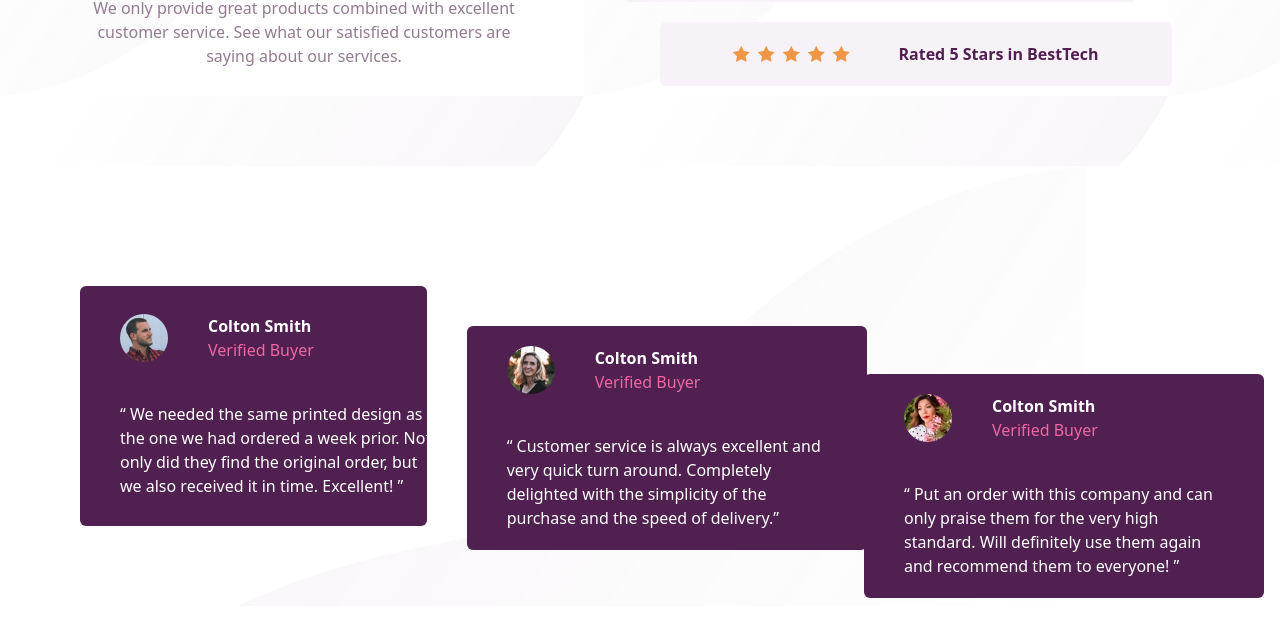
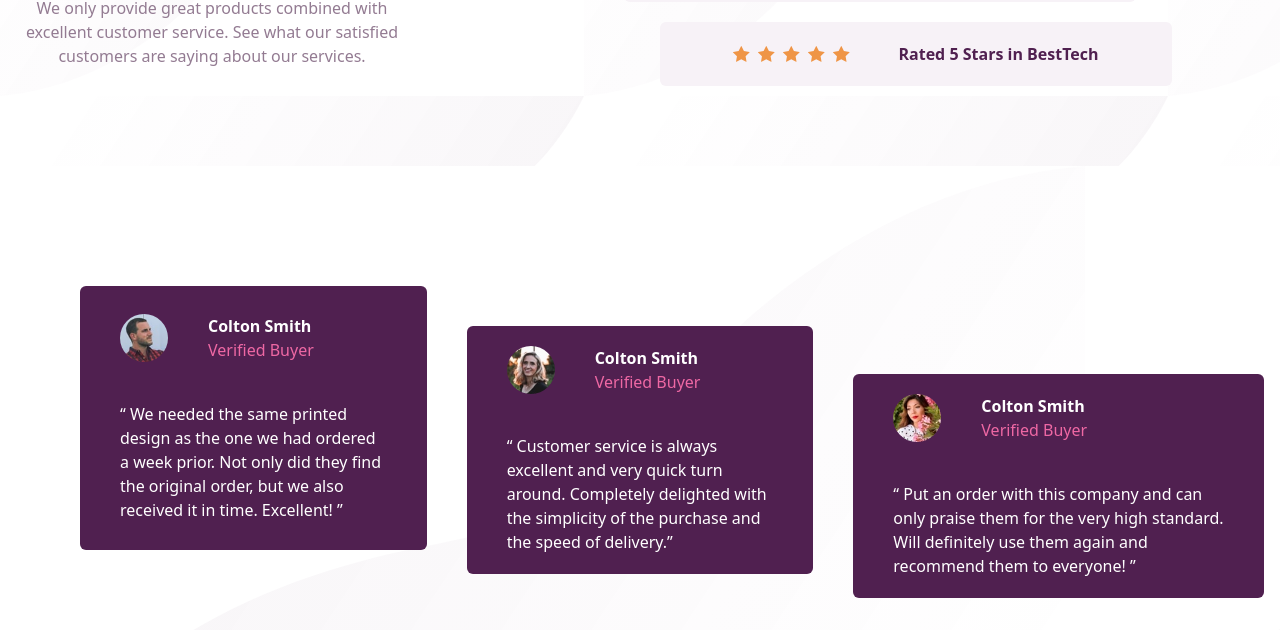
Before and after one commit to abulhussian/Social-proof-section-TWC-14, a website: page index.html in a window 1280 px wide. Shown: the part 266-896 px from the top of the page. Before the commit the page ends 872 px from the top, so only its background shows below. Drawn offline with Linux system fonts and the light colour scheme.

Commit message:
Second commit

```diff
--- a/index.html
+++ b/index.html
@@ -8,12 +8,12 @@
     <title>Social proof section</title>
   </head>
   <body class="">
-   <main class="bg-bgImageTop  grid md:grid-cols-2 grid-cols-1 justify-center items-center text-center mx-auto py-10 px-20 md:py-20">
+   <main class="bg-bgImageTop  grid md:grid-cols-2 grid-cols-1 justify-center md:items-center text-center   py-10 px-5 md:py-20 ">
     <div class="heading ">
     <!-- Heading -->
-      <h1 class="text-Magenta w-96 font-bold text-5xl">10,000+ of our users love our products</h1>
+      <h1 class="text-Magenta max-w-96 md:w-96 font-bold text-2xl md:text-5xl">10,000+ of our users love our products</h1>
       <!-- para -->
-      <p class="text-greyishMagenta max-w-md mt-5"> We only provide great products combined with excellent customer service.
+      <p class="text-greyishMagenta max-w-md  md:w-96 mt-5"> We only provide great products combined with excellent customer service.
         See what our satisfied customers are saying about our services.</p>
     </div>
     <!-- ratings -->
@@ -58,24 +58,24 @@
 
 
    </main>
-   <section class="bg-bgImageBottom grid md:grid-cols-3 grid-cols-1 px-20 md:py-20 gap-10">
+   <section class="bg-bgImageBottom grid md:grid-cols-3 grid-cols-1 px-5 md:px-20 md:py-20 gap-10">
 
     <!-- card 1 -->
-     <div class="card flex flex-col gap-10  bg-Magenta  px-10 py-7 rounded-md mt-10   ">
+     <div class="card flex flex-col gap-10 max-w-md bg-Magenta px-7 py-5 md:px-10 md:py-7 rounded-md mt-10   ">
       <div class="flex gap-10">
       <img src="./images/image-colton.jpg" alt="image-colton" class="w-12 h-12 rounded-full">
-      <div class="flex flex-col">
+      <div class="flex flex-col ">
         <h1 class="text-white font-semibold">Colton Smith</h1>
         <p class="text-pink">Verified Buyer</p>
       </div>
     </div>
     <div class="para">
-      <p class=" text-white w-80">“ We needed the same printed design as the one we had ordered a week prior. Not only did they find the original order, but we also received it in time. Excellent! ”</p>
+      <p class=" text-white max-w-xl">“ We needed the same printed design as the one we had ordered a week prior. Not only did they find the original order, but we also received it in time. Excellent! ”</p>
     </div>
      </div>
     <!-- card 2 -->
      <div class="relative">
-     <div class="card flex flex-col gap-10  bg-Magenta  px-10 py-5 rounded-md  md:absolute md:top-20 ">
+     <div class="card flex flex-col gap-10  bg-Magenta px-7 py-5 md:px-10 md:py-5 rounded-md  md:absolute md:top-20 ">
       <div class="flex gap-10">
       <img src="./images/image-irene.jpg" alt="image-colton" class="w-12 h-12 rounded-full">
       <div class="flex flex-col">
@@ -84,13 +84,13 @@
       </div>
     </div>
     <div class="para">
-      <p class=" text-white w-80">“ Customer service is always excellent and very quick turn around. Completely delighted with the simplicity of the purchase and the speed of delivery.”</p>
+      <p class=" text-white max-w-xl">“ Customer service is always excellent and very quick turn around. Completely delighted with the simplicity of the purchase and the speed of delivery.”</p>
     </div>
      </div>
     </div>
     <!-- card 3 -->
      <div class="relative">
-     <div class="card flex flex-col gap-10  bg-Magenta  px-10 py-5 rounded-md md:absolute  md:top-32 md:-right-16">
+     <div class="card flex flex-col gap-10  bg-Magenta px-7 py-5  md:px-10 md:py-5 rounded-md md:absolute  md:top-32 md:-right-16">
       <div class="flex gap-10">
       <img src="./images/image-anne.jpg" alt="image-colton" class="w-12 h-12 rounded-full">
       <div class="flex flex-col">
@@ -99,7 +99,7 @@
       </div>
     </div>
     <div class="para">
-      <p class=" text-white w-80">“ Put an order with this company and can only praise them for the very high standard. Will definitely use them again and recommend them to everyone! ”</p>
+      <p class=" text-white max-w-xl">“ Put an order with this company and can only praise them for the very high standard. Will definitely use them again and recommend them to everyone! ”</p>
     </div>
      </div>
     </div>
```
Also changed, not shown: css/style.css.
